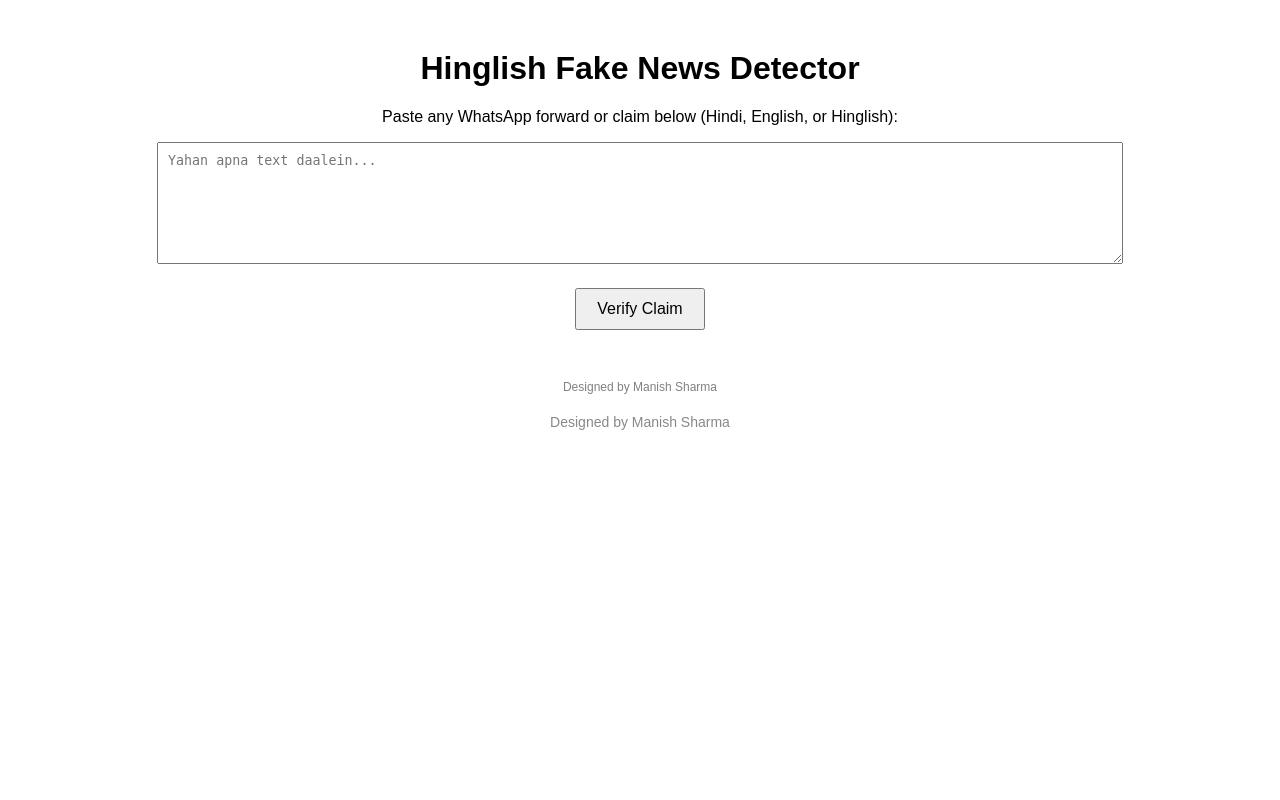
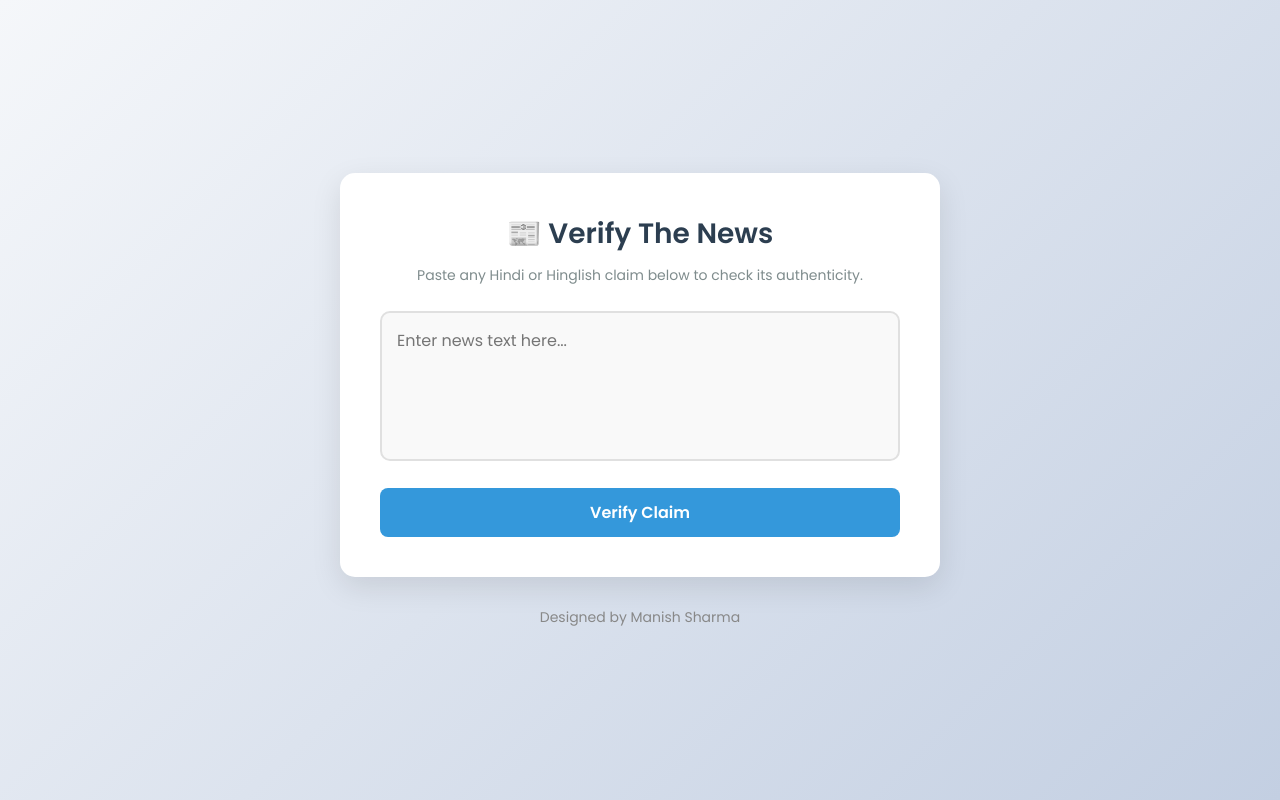
Before and after one commit to the-miz-4u/fake_news_detector, a Flask app: page / in a window 1280 px wide. Run offline with Flask 3, Linux system fonts and the light colour scheme.

Commit message:
UI: Upgraded to modern card-based design with loading spinner

```diff
--- a/templates/index.html
+++ b/templates/index.html
@@ -3,49 +3,218 @@
 <head>
     <meta charset="UTF-8">
     <meta name="viewport" content="width=device-width, initial-scale=1.0">
-    <title>Hinglish Fake News Detector</title>
+    <title>AI Fake News Detector</title>
+    <!-- Google Fonts for Modern Typography -->
+    <link href="https://fonts.googleapis.com/css2?family=Poppins:wght@300;400;600&display=swap" rel="stylesheet">
     <style>
-        body { font-family: Arial, sans-serif; margin: 50px; text-align: center; }
-        textarea { width: 80%; height: 100px; padding: 10px; margin-bottom: 20px; }
-        button { padding: 10px 20px; font-size: 16px; cursor: pointer; }
-        #result { margin-top: 20px; font-weight: bold; }
-        footer { margin-top: 50px; font-size: 12px; color: gray; }
+        * {
+            margin: 0;
+            padding: 0;
+            box-sizing: border-box;
+            font-family: 'Poppins', sans-serif;
+        }
+
+        body {
+            background: linear-gradient(135deg, #f5f7fa 0%, #c3cfe2 100%);
+            min-height: 100vh;
+            display: flex;
+            flex-direction: column;
+            align-items: center;
+            justify-content: center;
+            color: #333;
+        }
+
+        .container {
+            background: white;
+            width: 90%;
+            max-width: 600px;
+            padding: 40px;
+            border-radius: 15px;
+            box-shadow: 0 10px 30px rgba(0, 0, 0, 0.1);
+            text-align: center;
+            transition: transform 0.3s ease;
+        }
+
+        .container:hover {
+            transform: translateY(-5px);
+        }
+
+        h1 {
+            color: #2c3e50;
+            margin-bottom: 10px;
+            font-size: 28px;
+            font-weight: 600;
+        }
+
+        p.subtitle {
+            color: #7f8c8d;
+            margin-bottom: 25px;
+            font-size: 14px;
+        }
+
+        textarea {
+            width: 100%;
+            height: 150px;
+            padding: 15px;
+            border: 2px solid #e0e0e0;
+            border-radius: 10px;
+            resize: none;
+            font-size: 16px;
+            outline: none;
+            transition: border-color 0.3s ease;
+            background-color: #f9f9f9;
+        }
+
+        textarea:focus {
+            border-color: #3498db;
+            background-color: #fff;
+        }
+
+        button {
+            margin-top: 20px;
+            padding: 12px 25px;
+            font-size: 16px;
+            font-weight: 600;
+            color: white;
+            background: #3498db;
+            border: none;
+            border-radius: 8px;
+            cursor: pointer;
+            width: 100%;
+            transition: background 0.3s ease;
+            display: flex;
+            justify-content: center;
+            align-items: center;
+            gap: 10px;
+        }
+
+        button:hover {
+            background: #2980b9;
+        }
+
+        /* Loading Spinner CSS */
+        .spinner {
+            display: none;
+            width: 20px;
+            height: 20px;
+            border: 3px solid rgba(255, 255, 255, 0.3);
+            border-radius: 50%;
+            border-top-color: white;
+            animation: spin 1s ease-in-out infinite;
+        }
+
+        @keyframes spin {
+            to { transform: rotate(360deg); }
+        }
+
+        #result-box {
+            margin-top: 25px;
+            padding: 15px;
+            border-radius: 8px;
+            font-size: 18px;
+            font-weight: 600;
+            display: none; /* Hidden by default */
+            opacity: 0;
+            transition: opacity 0.5s ease;
+        }
+
+        .real-news {
+            background-color: #d4edda;
+            color: #155724;
+            border: 1px solid #c3e6cb;
+        }
+
+        .fake-news {
+            background-color: #f8d7da;
+            color: #721c24;
+            border: 1px solid #f5c6cb;
+        }
+
+        .footer {
+            margin-top: 30px;
+            color: #888;
+            font-size: 14px;
+        }
     </style>
 </head>
 <body>
 
-    <h1>Hinglish Fake News Detector</h1>
-    <p>Paste any WhatsApp forward or claim below (Hindi, English, or Hinglish):</p>
+    <div class="container">
+        <h1>📰 Verify The News</h1>
+        <p class="subtitle">Paste any Hindi or Hinglish claim below to check its authenticity.</p>
 
-    <textarea id="claimInput" placeholder="Yahan apna text daalein..."></textarea><br>
-    <button onclick="checkNews()">Verify Claim</button>
+        <!-- Form for input -->
+        <form id="news-form">
+            <textarea id="news-text" placeholder="Enter news text here..." required></textarea>
+            <button type="submit" id="submit-btn">
+                <span id="btn-text">Verify Claim</span>
+                <div class="spinner" id="loading-spinner"></div>
+            </button>
+        </form>
 
-    <div id="result"></div>
+        <!-- Result Box -->
+        <div id="result-box"></div>
+    </div>
 
-    <footer>
-        <p>Designed by Manish Sharma</p>
-    </footer>
+    <!-- Developer Credit -->
+    <div class="footer">
+        Designed by Manish Sharma
+    </div>
 
+    <!-- JavaScript to handle API and Spinner -->
     <script>
-    function checkNews() {
-        const text = document.getElementById('claimInput').value;
+        document.getElementById('news-form').addEventListener('submit', async function(e) {
+            e.preventDefault(); // Prevent page reload
 
-        fetch('/predict', {
-            method: 'POST',
-            headers: { 'Content-Type': 'application/json' },
-            body: JSON.stringify({ text: text })
-        })
-        .then(response => response.json())
-        .then(data => {
-            document.getElementById('result').innerHTML =
-                `<strong>Prediction:</strong> ${data.prediction} <br><br>
-                 <strong>Code-Switching Density:</strong> ${data.cs_density} <br>
-                 <strong>Tags:</strong> ${JSON.stringify(data.token_tags)} <br><br>
-                 <strong>Reason:</strong> ${data.explanation}`;
-        })
-        .catch(error => console.error('Error:', error));
-    }
-</script>
-<p style="text-align: center; color: #888; font-size: 14px; margin-top: 20px;">Designed by Manish Sharma</p>
+            const newsText = document.getElementById('news-text').value;
+            const btnText = document.getElementById('btn-text');
+            const spinner = document.getElementById('loading-spinner');
+            const resultBox = document.getElementById('result-box');
+            const submitBtn = document.getElementById('submit-btn');
+
+            // Show loading state
+            btnText.innerText = "Analyzing...";
+            spinner.style.display = "block";
+            submitBtn.disabled = true;
+            resultBox.style.display = "none";
+            resultBox.style.opacity = "0";
+
+            try {
+                // Send data to Flask Backend
+                const response = await fetch('/predict', {
+                    method: 'POST',
+                    headers: {
+                        'Content-Type': 'application/json'
+                    },
+                    body: JSON.stringify({ text: newsText })
+                });
+
+                const data = await response.json();
+
+                // Display Result
+                resultBox.style.display = "block";
+                setTimeout(() => resultBox.style.opacity = "1", 50); // Smooth fade-in
+
+                if (data.prediction === "Real") {
+                    resultBox.className = "real-news";
+                    resultBox.innerHTML = "✅ This claim appears to be REAL.";
+                } else {
+                    resultBox.className = "fake-news";
+                    resultBox.innerHTML = "🚨 This claim appears to be FAKE.";
+                }
+
+            } catch (error) {
+                resultBox.style.display = "block";
+                resultBox.style.opacity = "1";
+                resultBox.className = "fake-news";
+                resultBox.innerHTML = "⚠️ Error connecting to the server.";
+            } finally {
+                // Reset button state
+                btnText.innerText = "Verify Claim";
+                spinner.style.display = "none";
+                submitBtn.disabled = false;
+            }
+        });
+    </script>
 </body>
 </html>
```
